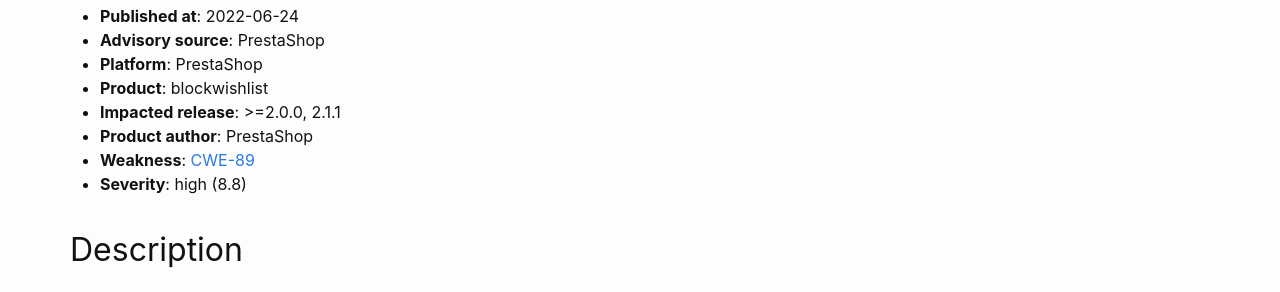
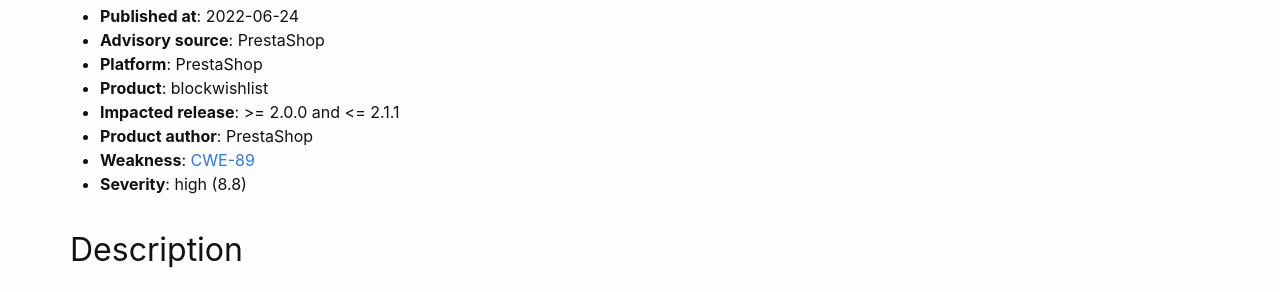
Before and after one commit to friends-of-presta/security-advisories, a Jekyll site: the page built from _posts/2022-06-24-blockwishlist.md, in a window 1280 px wide and 900 px high, scrolled down 626 px. Shown: the part 158-450 px from the top of the window. Built offline with Jekyll 4.4.1, drawn with Linux system fonts in a browser that asks for light colours.

Commit message:
Update 2022-06-24-blockwishlist.md

```diff
--- a/_posts/2022-06-24-blockwishlist.md
+++ b/_posts/2022-06-24-blockwishlist.md
@@ -17,7 +17,7 @@ severity: "high (8.8)"
 * **Advisory source**: PrestaShop
 * **Platform**: PrestaShop
 * **Product**: blockwishlist
-* **Impacted release**: >=2.0.0, 2.1.1
+* **Impacted release**: >= 2.0.0 and <= 2.1.1
 * **Product author**: PrestaShop
 * **Weakness**: [CWE-89](https://cwe.mitre.org/data/definitions/89.html)
 * **Severity**: high (8.8)
```
